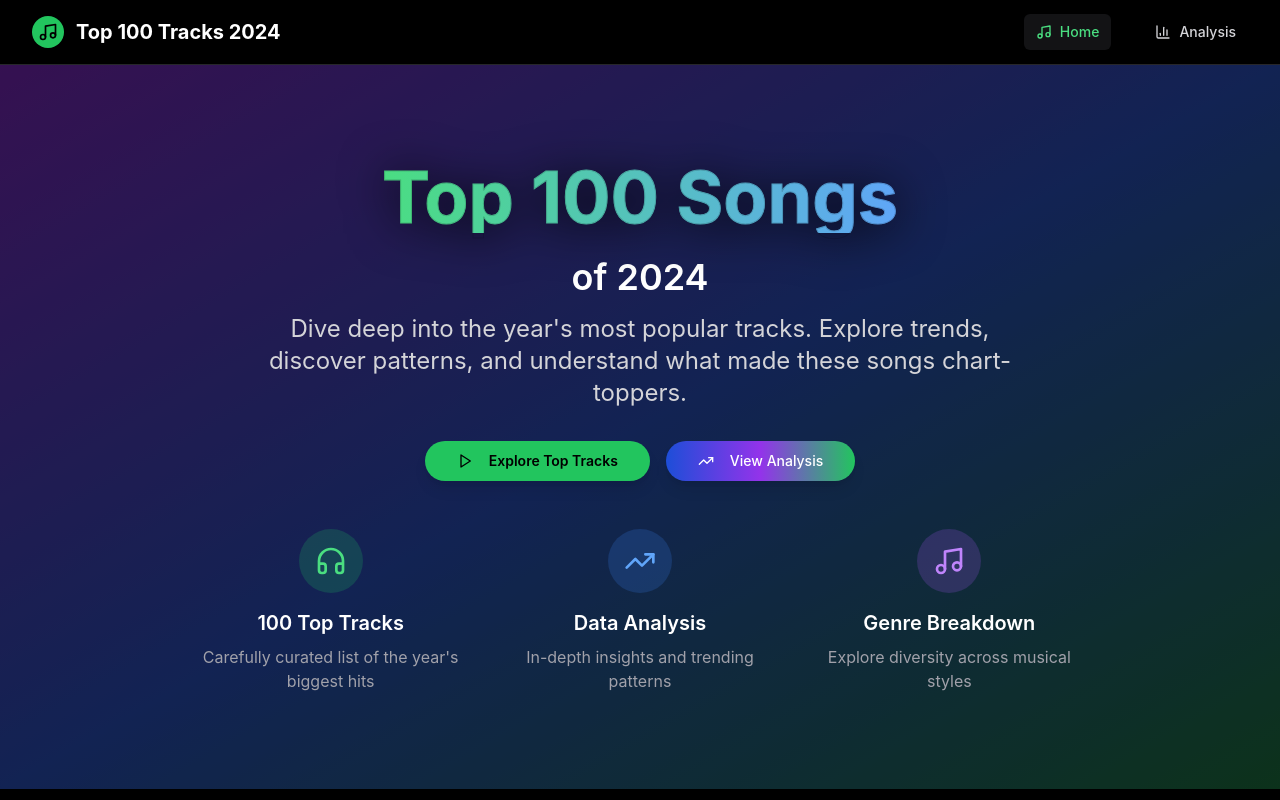
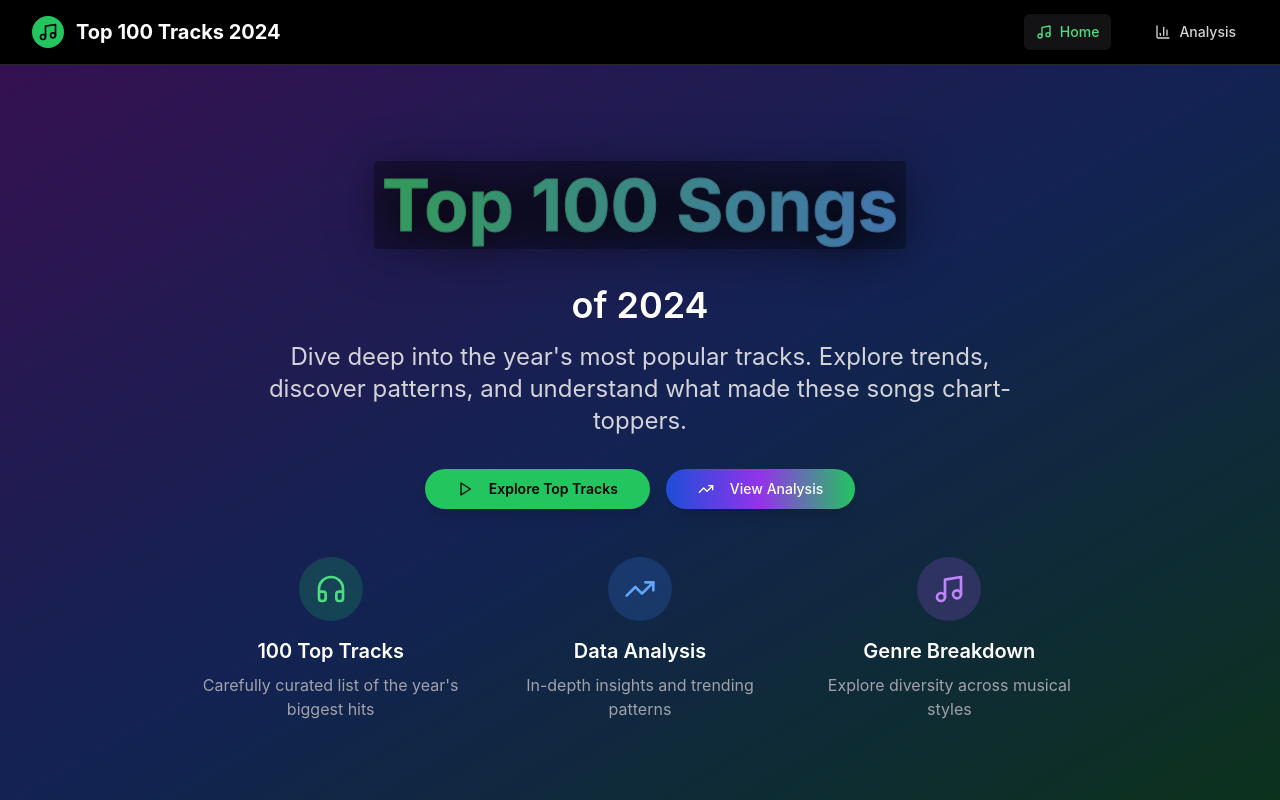
Before and after one commit to Abdllahy/top-spotify, a React (Vite) app: page / in a window 1280 px wide. Shown: the top 800 px of the page. Built offline with nearby package versions, Linux system fonts and the light colour scheme.

Commit message:
Fix: Improve "Top 100 Songs" title
Adjusted the styling of the "Top 100 Songs" title to prevent text clipping.

```diff
--- a/src/components/HeroSection.tsx
+++ b/src/components/HeroSection.tsx
@@ -1,3 +1,4 @@
+
 import { Play, TrendingUp, Headphones, Music } from 'lucide-react';
 import { Button } from '@/components/ui/button';
 import { useNavigate } from "react-router-dom";
@@ -15,12 +16,14 @@ const HeroSection = () => {
               drop-shadow-[0_4px_24px_rgba(0,0,0,0.9)]
               relative inline-block
               px-2
+              leading-tight
+              min-h-[100px]
               "
             style={{
               WebkitTextStroke: "1px rgba(0,0,0,0.15)",
             }}
           >
-            <span className="block md:inline bg-black/30 rounded px-2 py-0.5 md:bg-transparent md:px-0 md:py-0">
+            <span className="block align-middle bg-black/30 rounded px-2 py-2">
               Top 100 Songs
             </span>
           </h1>
```
